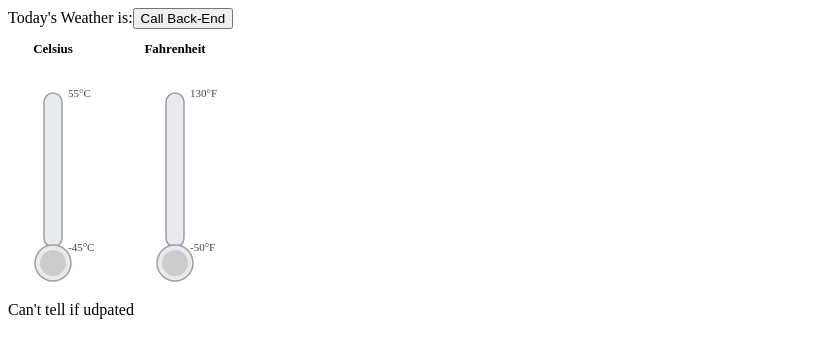
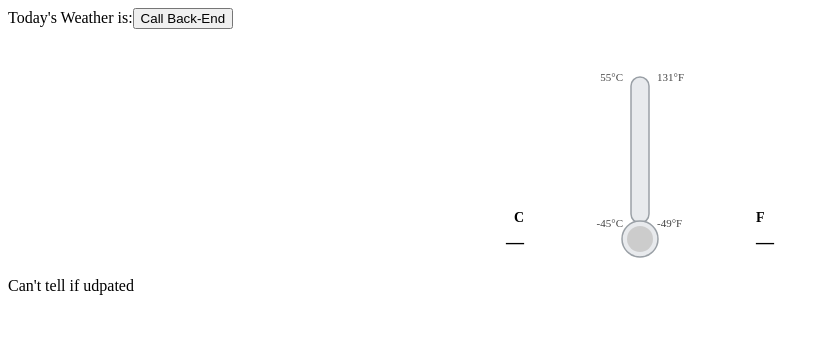
Before and after one commit to daniyar-yes/weather-app-example-react-class, a React (Vite) app: page / in a window 1280 px wide. Shown: the top 358 px of the page, without its empty margins (0-830 px from the left). Built offline with nearby package versions, Linux system fonts and the light colour scheme; no server answers.

Commit message:
combined 2 scales into 1

```diff
--- a/src/WeatherPage/Termometer/Termometer.jsx
+++ b/src/WeatherPage/Termometer/Termometer.jsx
@@ -1,58 +1,82 @@
 import React from "react";
 
-/** Padding around current so scale min/max bracket the reading (fallback when no forecast min/max). */
+function cToF(c) {
+  return (c * 9) / 5 + 32;
+}
 
+const Termometer = ({ temperature }) => {
+  const { tempC, tempF } = temperature || {};
 
-function ThermometerScale({ unit, current, min, max, label }) {
-  const vbW = 72;
+  const minC = -45;
+  const maxC = 55;
+  const minF = cToF(minC);
+  const maxF = cToF(maxC);
+
+  const vbW = 200;
   const vbH = 220;
+  const stemCx = vbW / 2;
   const bulbCy = vbH - 22;
   const bulbR = 18;
-  const stemX = 27;
   const stemW = 18;
-  const stemTop = 28;
+  const stemX = stemCx - stemW / 2;
+  const stemTop = 36;
   const stemBottom = bulbCy - bulbR + 2;
   const innerPad = 3;
   const innerTop = stemTop + innerPad;
   const innerBottom = stemBottom - innerPad;
   const innerH = innerBottom - innerTop;
 
-  const t =
-    current == null || Number.isNaN(current)
+  const tC =
+    tempC == null || Number.isNaN(tempC)
       ? null
-      : Math.min(max, Math.max(min, current));
+      : Math.min(maxC, Math.max(minC, tempC));
   const fillRatio =
-    t == null || max === min ? 0 : (t - min) / (max - min);
+    tC == null || maxC === minC ? 0 : (tC - minC) / (maxC - minC);
   const fillH = fillRatio * innerH;
   const fillY = innerBottom - fillH;
+
+  const labelCMaxX = stemX - 8;
+  const labelCMinX = stemX - 8;
+  const labelFMaxX = stemX + stemW + 8;
+  const labelFMinX = stemX + stemW + 8;
 
   return (
     <div
       style={{
         display: "flex",
-        flexDirection: "column",
-        alignItems: "center",
-        gap: 8,
+        flexDirection: "row",
+        alignItems: "flex-end",
+        justifyContent: "center",
+        gap: 16,
+        marginTop: 12,
+        marginBottom: 12,
       }}
     >
-      <span style={{ fontSize: 13, fontWeight: 600 }}>{label}</span>
+      <div
+        style={{
+          textAlign: "right",
+          minWidth: 72,
+          paddingBottom: 8,
+        }}
+      >
+        <p style={{ margin: 0, fontSize: 14, fontWeight: 700 }}>C</p>
+        <p style={{ margin: "6px 0 0", fontSize: 18, fontWeight: 600 }}>
+          {tC != null ? `${tC}°C` : "—"}
+        </p>
+      </div>
+
       <svg
-        width={90}
+        width={vbW}
         height={vbH}
         viewBox={`0 0 ${vbW} ${vbH}`}
         role="img"
         aria-label={
-          t == null
-            ? `${label} thermometer, no reading`
-            : `${label} thermometer, ${t}°${unit}, between ${min} and ${max}`
+          tC == null
+            ? "Thermometer, no reading"
+            : `Thermometer ${tC}°C, ${tempF}°F, scales ${minC}–${maxC}°C`
         }
       >
-        <title>
-          {t == null
-            ? `${label}`
-            : `${t}°${unit} (scale ${min}–${max}°${unit})`}
-        </title>
-        {/* stem outline */}
+        <title>Thermometer</title>
         <rect
           x={stemX}
           y={stemTop}
@@ -63,24 +87,21 @@ function ThermometerScale({ unit, current, min, max, label }) {
           stroke="#9aa0a6"
           strokeWidth={1.5}
         />
-        {/* bulb outline */}
         <circle
-          cx={vbW / 2}
+          cx={stemCx}
           cy={bulbCy}
           r={bulbR}
           fill="#e8eaed"
           stroke="#9aa0a6"
           strokeWidth={1.5}
         />
-        {/* mercury bulb */}
         <circle
-          cx={vbW / 2}
+          cx={stemCx}
           cy={bulbCy}
           r={bulbR - 5}
-          fill={t == null ? "#ccc" : "#c62828"}
+          fill={tC == null ? "#ccc" : "#c62828"}
         />
-        {/* mercury column */}
-        {t != null && fillH > 0 && (
+        {tC != null && fillH > 0 && (
           <rect
             x={stemX + innerPad}
             y={fillY}
@@ -89,65 +110,59 @@ function ThermometerScale({ unit, current, min, max, label }) {
             fill="#c62828"
           />
         )}
-        {/* max tick (top) */}
-        <text x={stemX + stemW + 6} y={stemTop + 4} fontSize={11} fill="#444">
-          {max}°{unit}
+
+        {/* Min/max labels only — horizontal ticks read like an extra minus before negative °C */}
+        <text
+          x={labelCMaxX}
+          y={stemTop + 4}
+          fontSize={11}
+          fill="#444"
+          textAnchor="end"
+        >
+          {maxC}°C
         </text>
-        {/* min tick (bottom of stem) */}
-        <text x={stemX + stemW + 6} y={stemBottom + 4} fontSize={11} fill="#444">
-          {min}°{unit}
+        <text
+          x={labelFMaxX}
+          y={stemTop + 4}
+          fontSize={11}
+          fill="#444"
+          textAnchor="start"
+        >
+          {Math.round(maxF)}°F
         </text>
-        {/* current value */}
-        {t != null && (
+
         <text
-            x={vbW / 2}
-            y={stemTop - 6}
-            textAnchor="middle"
-            fontSize={13}
-            fontWeight={600}
-            fill="#1a1a1a"
+          x={labelCMinX}
+          y={stemBottom + 4}
+          fontSize={11}
+          fill="#444"
+          textAnchor="end"
         >
-            {t}°{unit}
+          {minC}°C
         </text>
-        )}
+        <text
+          x={labelFMinX}
+          y={stemBottom + 4}
+          fontSize={11}
+          fill="#444"
+          textAnchor="start"
+        >
+          {Math.round(minF)}°F
+        </text>
       </svg>
-    </div>
-  );
-}
 
-
-const Termometer = ({ temperature }) => {
-  const { tempC, tempF } = temperature || {};
-
-  let minC = -45;
-  let maxC = 55;
-  let minF = -50;
-  let maxF = 130;
-
-  return (
       <div
         style={{
-        display: "flex",
-        flexWrap: "wrap",
-        gap: 32,
-        marginTop: 12,
-        marginBottom: 12,
+          textAlign: "left",
+          minWidth: 72,
+          paddingBottom: 8,
         }}
       >
-      <ThermometerScale
-        unit="C"
-        current={tempC}
-        min={minC}
-        max={maxC}
-        label="Celsius"
-      />
-      <ThermometerScale
-        unit="F"
-        current={tempF}
-        min={minF}
-        max={maxF}
-        label="Fahrenheit"
-      />
+        <p style={{ margin: 0, fontSize: 14, fontWeight: 700 }}>F</p>
+        <p style={{ margin: "6px 0 0", fontSize: 18, fontWeight: 600 }}>
+          {tempF != null && !Number.isNaN(tempF) ? `${tempF}°F` : "—"}
+        </p>
+      </div>
     </div>
   );
 };
```
Lines whose indentation alone changed are shown as unchanged.
